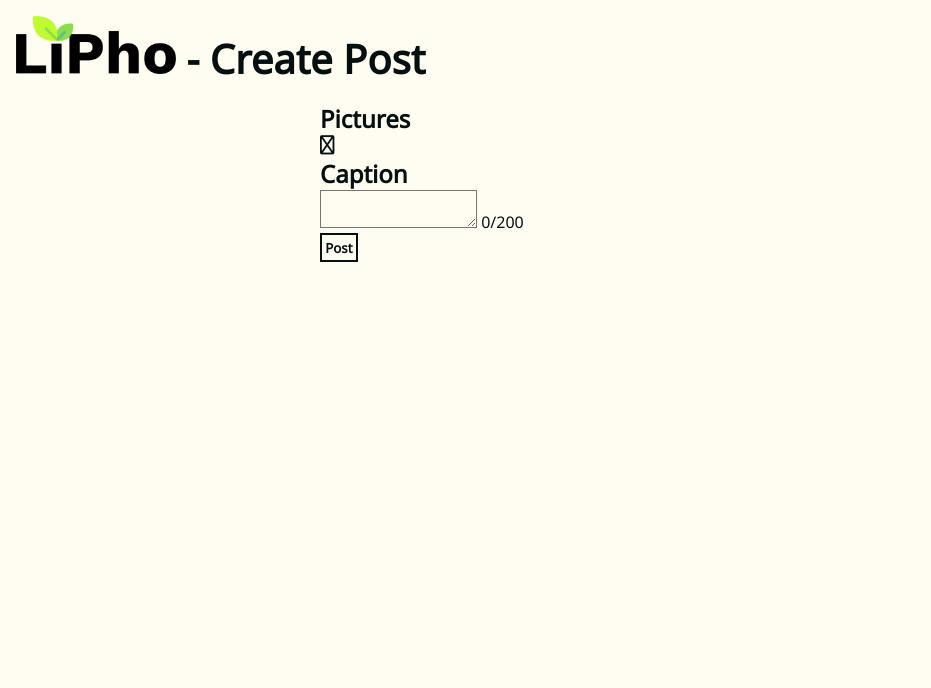
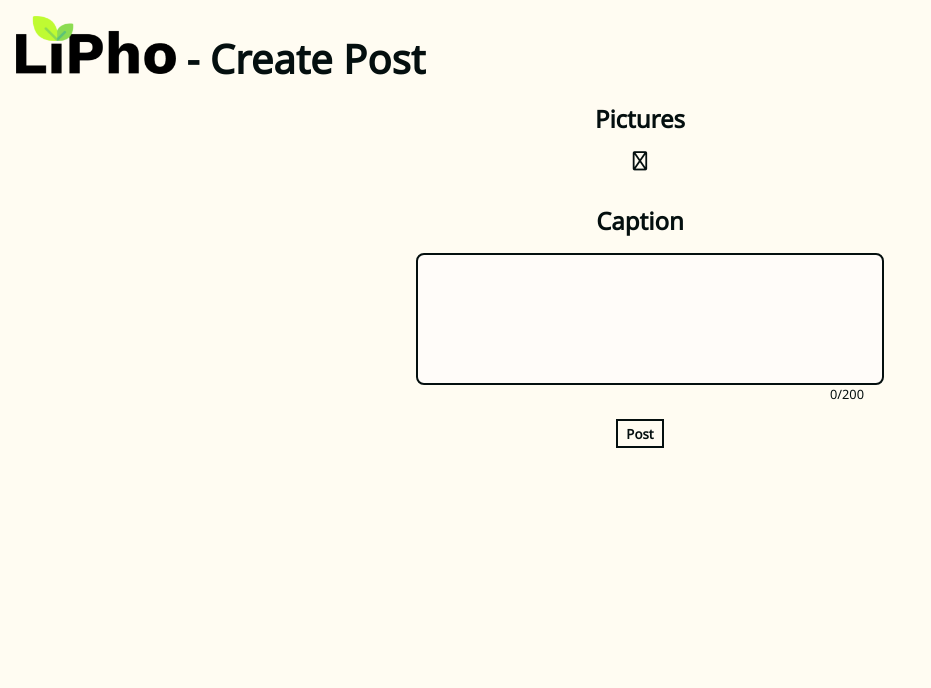
Before and after one commit to ValentinaPieri/lipho, a PHP site: page /create_post.php in a window 1280 px wide. Shown: the top 688 px of the page, without its empty margins (0-931 px from the left). Run offline with PHP 8.4, Linux system fonts and the light colour scheme; the visitor is signed in with stand-in values (Sample User, id 1); data that the repository does not hold is empty.

Commit message:
Styled create post page

```diff
--- a/app/pages/create_post_page.php
+++ b/app/pages/create_post_page.php
@@ -1,17 +1,19 @@
+<div class="create-post-container">
     <div class="images-form">
         <h2>Pictures</h2>
         <p id='images-counter'></p>
-    <button type='button' class="icon-button" id='add-image-button'>
+        <button type='button' class="icon-button add-image-button" id='add-image-button'>
             <span class='fa-regular fa-circle-plus'></span>
         </button>
     </div>
     <div id='images-container' class="images-container">
     </div>
-
-<div id='caption-form'>
-    <h2><label for='caption'>Caption</label></h2>
-    <textarea id='caption' name='caption' maxlength="200"></textarea>
-    <span id="remaining-characters">0/200</span>
+    <div id='caption-form' class="caption-form">
+        <h2>Caption</h2>
+        <div class="textarea">
+            <textarea id='caption' name='caption' maxlength="200" title="caption" aria-label="caption"></textarea>
+            <span id="remaining-characters" class="remaining-characters">0/200</span>
         </div>
-
+    </div>
     <button type='button' class='text-button' id='create-post-button'>Post</button>
+</div>
--- a/css/_create-post.scss
+++ b/css/_create-post.scss
@@ -1,120 +1,193 @@
-.create-post-form {
-    margin: 0 5vw;
-    padding-bottom: 30vh;
+.create-post-container {
     display: flex;
     flex-direction: column;
     align-items: center;
     justify-content: center;
+    margin-bottom: 10rem;
 
-    #images-form {
-        width: 100%;
+    .images-form {
         display: flex;
         flex-direction: column;
         align-items: center;
         justify-content: center;
 
-        .top-form {
+        .add-image-button {
+            margin: 1rem 0;
+        }
+    }
+
+    .post-image-container {
+        width: 18rem;
+        border: $border;
+        margin: 1rem 0;
+
+        .post-buttons-div {
             display: flex;
-            align-items: center;
-            justify-content: center;
-            flex-direction: column;
+            flex-direction: row;
+            z-index: 1;
+            position: absolute;
+            bottom: 0;
+            right: 0;
+            border: $border;
+            border-right: none;
+            border-bottom: none;
 
-            >* {
-                margin: 0.2rem 0;
-            }
-        }
-
-        .image-form-div {
-            width: 100%;
-            margin-bottom: 0.2rem;
-
-            .image-div {
-                flex-direction: column;
-                align-items: center;
-                justify-content: center;
-                width: 100%;
-                height: $post-height-mobile;
-                background: $black;
-                background-size: contain;
-                background-position: center;
-                background-repeat: no-repeat;
-
-                img {
-                    object-fit: contain;
-                    /* Scale the image to cover the entire div */
-                    max-width: 100%;
-                    max-height: 100%;
-                    width: 100%;
-                }
-            }
-
-            .input-buttons-div {
-                margin: 0.3rem 0;
-                display: flex;
-                align-items: center;
-                flex-direction: column;
-                justify-content: center;
-
-                >* {
-                    margin: 0.2rem 0;
-                }
-
-                input {
-                    max-width: 80%;
-                    cursor: pointer;
-                    border: $border;
-                    border-radius: 0.2rem;
-                }
+            .icon-button {
+                padding: 0.4rem;
             }
         }
     }
 
-    #caption-form {
-        width: 100%;
+    .caption-form {
+        width: 70%;
         display: flex;
         flex-direction: column;
         align-items: center;
         justify-content: center;
+        margin: 1rem 0;
 
-        >* {
-            margin: 0.2rem 0;
+        .textarea {
+            width: 100%;
+            display: flex;
+            flex-direction: column;
+            margin-top: 1rem;
+
+            textarea {
+                background-color: $background-white;
+                width: 100%;
+                height: 7rem;
+                resize: none;
+                border: $border;
+                border-radius: 0.5rem;
+                padding: 0.5rem;
+            }
+
+            .remaining-characters {
+                text-align: right;
+                font-size: 0.8rem;
+            }
         }
 
-        textarea {
-            width: 100%;
-            height: 5rem;
-            resize: none;
-        }
-    }
-
-    .btn {
-        font-weight: bold;
     }
 }
 
+// .create-post-form {
+//     margin: 0 5vw;
+//     padding-bottom: 30vh;
+//     display: flex;
+//     flex-direction: column;
+//     align-items: center;
+//     justify-content: center;
 
-@media screen and (min-aspect-ratio: $desktop-aspect-ratio) {
-    .create-post-form {
-        margin: 0 10vw;
-        display: flex;
-        align-items: center;
-        justify-content: center;
+//     #images-form {
+//         width: 100%;
+//         display: flex;
+//         flex-direction: column;
+//         align-items: center;
+//         justify-content: center;
 
-        #images-form {
-            .image-form-div {
-                .image-div {
-                    margin: auto;
-                    width: $post-width-desktop !important;
-                    height: $post-height-desktop !important;
-                }
-            }
-        }
+//         .top-form {
+//             display: flex;
+//             align-items: center;
+//             justify-content: center;
+//             flex-direction: column;
 
-        #caption-form {
-            textarea {
-                max-width: 60%;
-                height: 5rem;
-            }
-        }
-    }
-}
+//             >* {
+//                 margin: 0.2rem 0;
+//             }
+//         }
+
+//         .image-form-div {
+//             width: 100%;
+//             margin-bottom: 0.2rem;
+
+//             .image-div {
+//                 flex-direction: column;
+//                 align-items: center;
+//                 justify-content: center;
+//                 width: 100%;
+//                 height: $post-height-mobile;
+//                 background: $black;
+//                 background-size: contain;
+//                 background-position: center;
+//                 background-repeat: no-repeat;
+
+//                 img {
+//                     object-fit: contain;
+//                     /* Scale the image to cover the entire div */
+//                     max-width: 100%;
+//                     max-height: 100%;
+//                     width: 100%;
+//                 }
+//             }
+
+//             .input-buttons-div {
+//                 margin: 0.3rem 0;
+//                 display: flex;
+//                 align-items: center;
+//                 flex-direction: column;
+//                 justify-content: center;
+
+//                 >* {
+//                     margin: 0.2rem 0;
+//                 }
+
+//                 input {
+//                     max-width: 80%;
+//                     cursor: pointer;
+//                     border: $border;
+//                     border-radius: 0.2rem;
+//                 }
+//             }
+//         }
+//     }
+
+//     #caption-form {
+//         width: 100%;
+//         display: flex;
+//         flex-direction: column;
+//         align-items: center;
+//         justify-content: center;
+
+//         >* {
+//             margin: 0.2rem 0;
+//         }
+
+//         textarea {
+//             width: 100%;
+//             height: 5rem;
+//             resize: none;
+//         }
+//     }
+
+//     .btn {
+//         font-weight: bold;
+//     }
+// }
+
+
+// @media screen and (min-aspect-ratio: $desktop-aspect-ratio) {
+//     .create-post-form {
+//         margin: 0 10vw;
+//         display: flex;
+//         align-items: center;
+//         justify-content: center;
+
+//         #images-form {
+//             .image-form-div {
+//                 .image-div {
+//                     margin: auto;
+//                     width: $post-width-desktop !important;
+//                     height: $post-height-desktop !important;
+//                 }
+//             }
+//         }
+
+//         #caption-form {
+//             textarea {
+//                 max-width: 60%;
+//                 height: 5rem;
+//             }
+//         }
+//     }
+// }
--- a/css/_profile.scss
+++ b/css/_profile.scss
@@ -114,7 +114,7 @@
         height: auto;
 
         .post-image-container {
-            button {
+            .icon-button {
                 z-index: 1;
                 position: absolute;
                 bottom: 0;
--- a/css/_settings.scss
+++ b/css/_settings.scss
@@ -5,11 +5,6 @@
     justify-content: center;
     padding: 1rem;
     padding-top: 0;
-
-    button {
-        padding: 0.2rem;
-        font-weight: bold;
-    }
 
     img {
         width: 5rem;
@@ -24,8 +19,8 @@
 
         button {
             margin: 1rem 0.6rem 0.4rem 0;
-            border: none;
             color: $light-green;
+            font-weight: bold;
         }
     }
 
--- a/css/style.css
+++ b/css/style.css
@@ -559,10 +559,6 @@ main > .delete-all-notifications-button span {
   padding: 1rem;
   padding-top: 0;
 }
-.edit-profile-image button {
-  padding: 0.2rem;
-  font-weight: bold;
-}
 .edit-profile-image img {
   width: 5rem;
   height: 5rem;
@@ -575,8 +571,8 @@ main > .delete-all-notifications-button span {
 }
 .edit-profile-image .save-button button {
   margin: 1rem 0.6rem 0.4rem 0;
-  border: none;
   color: #0F571F;
+  font-weight: bold;
 }
 .edit-profile-image .image-settings {
   display: flex;
@@ -634,105 +630,69 @@ main > .delete-all-notifications-button span {
     align-items: center;
   }
 }
-.create-post-form {
-  margin: 0 5vw;
-  padding-bottom: 30vh;
+.create-post-container {
+  display: flex;
+  flex-direction: column;
+  align-items: center;
+  justify-content: center;
+  margin-bottom: 10rem;
+}
+.create-post-container .images-form {
   display: flex;
   flex-direction: column;
   align-items: center;
   justify-content: center;
 }
-.create-post-form #images-form {
-  width: 100%;
+.create-post-container .images-form .add-image-button {
+  margin: 1rem 0;
+}
+.create-post-container .post-image-container {
+  width: 18rem;
+  border: 2px solid #040F0F;
+  margin: 1rem 0;
+}
+.create-post-container .post-image-container .post-buttons-div {
+  display: flex;
+  flex-direction: row;
+  z-index: 1;
+  position: absolute;
+  bottom: 0;
+  right: 0;
+  border: 2px solid #040F0F;
+  border-right: none;
+  border-bottom: none;
+}
+.create-post-container .post-image-container .post-buttons-div .icon-button {
+  padding: 0.4rem;
+}
+.create-post-container .caption-form {
+  width: 70%;
   display: flex;
   flex-direction: column;
   align-items: center;
   justify-content: center;
+  margin: 1rem 0;
 }
-.create-post-form #images-form .top-form {
-  display: flex;
-  align-items: center;
-  justify-content: center;
-  flex-direction: column;
-}
-.create-post-form #images-form .top-form > * {
-  margin: 0.2rem 0;
-}
-.create-post-form #images-form .image-form-div {
-  width: 100%;
-  margin-bottom: 0.2rem;
-}
-.create-post-form #images-form .image-form-div .image-div {
-  flex-direction: column;
-  align-items: center;
-  justify-content: center;
-  width: 100%;
-  height: 150vw;
-  background: #040F0F;
-  background-size: contain;
-  background-position: center;
-  background-repeat: no-repeat;
-}
-.create-post-form #images-form .image-form-div .image-div img {
-  -o-object-fit: contain;
-     object-fit: contain;
-  /* Scale the image to cover the entire div */
-  max-width: 100%;
-  max-height: 100%;
-  width: 100%;
-}
-.create-post-form #images-form .image-form-div .input-buttons-div {
-  margin: 0.3rem 0;
-  display: flex;
-  align-items: center;
-  flex-direction: column;
-  justify-content: center;
-}
-.create-post-form #images-form .image-form-div .input-buttons-div > * {
-  margin: 0.2rem 0;
-}
-.create-post-form #images-form .image-form-div .input-buttons-div input {
-  max-width: 80%;
-  cursor: pointer;
-  border: 2px solid #040F0F;
-  border-radius: 0.2rem;
-}
-.create-post-form #caption-form {
+.create-post-container .caption-form .textarea {
   width: 100%;
   display: flex;
   flex-direction: column;
-  align-items: center;
-  justify-content: center;
+  margin-top: 1rem;
 }
-.create-post-form #caption-form > * {
-  margin: 0.2rem 0;
+.create-post-container .caption-form .textarea textarea {
+  background-color: #FFFCF9;
+  width: 100%;
+  height: 7rem;
+  resize: none;
+  border: 2px solid #040F0F;
+  border-radius: 0.5rem;
+  padding: 0.5rem;
 }
-.create-post-form #caption-form textarea {
-  width: 100%;
-  height: 5rem;
-  resize: none;
-}
-.create-post-form .btn {
-  font-weight: bold;
+.create-post-container .caption-form .textarea .remaining-characters {
+  text-align: right;
+  font-size: 0.8rem;
 }
 
-@media screen and (min-aspect-ratio: 4/3) {
-  .create-post-form {
-    margin: 0 10vw;
-    display: flex;
-    align-items: center;
-    justify-content: center;
-  }
-  .create-post-form #images-form .image-form-div .image-div {
-    margin: auto;
-    width: 25rem !important;
-    height: 37.5rem !important;
-  }
-  .create-post-form #caption-form textarea {
-    max-width: 60%;
-    height: 5rem;
-  }
-}
 .edit-profile {
   margin: 0.4rem 2rem;
   text-align: end;
@@ -833,7 +793,7 @@ main > .delete-all-notifications-button span {
   width: 100%;
   height: auto;
 }
-.profile-posts.grid .grid-post .post-image-container button {
+.profile-posts.grid .grid-post .post-image-container .icon-button {
   z-index: 1;
   position: absolute;
   bottom: 0;
@@ -872,7 +832,7 @@ button {
 }
 
 .text-button {
-  padding: 0.2rem;
+  padding: 0.2rem 0.5rem;
   font-weight: bold;
   border: 2px solid #040F0F;
 }
--- a/css/style.scss
+++ b/css/style.scss
@@ -38,7 +38,7 @@ button {
 }
 
 .text-button {
-    padding: 0.2rem;
+    padding: 0.2rem 0.5rem;
     font-weight: bold;
     border: $border;
 }
--- a/js/create_post.js
+++ b/js/create_post.js
@@ -64,7 +64,7 @@ function showImage(index) {
     postButtonsContainer.className = 'post-buttons-div';
 
     let removeButton = document.createElement("button");
-    removeButton.className = "icon-button post-button";
+    removeButton.className = "icon-button remove-button";
     removeButton.id = "remove-button" + index;
     removeButton.type = "button";
 
@@ -120,7 +120,7 @@ function refreshArrowButtons() {
 
 function getMoveUpButton(imageIndex) {
     let moveUpButton = document.createElement("button");
-    moveUpButton.className = "icon-button post-button";
+    moveUpButton.className = "icon-button";
     moveUpButton.id = "move-up-button" + imageIndex;
     moveUpButton.type = "button";
 
@@ -148,7 +148,7 @@ function moveImageUp(imageIndex) {
 
 function getMoveDownButton(imageIndex) {
     let moveDownButton = document.createElement("button");
-    moveDownButton.className = "icon-button post-button";
+    moveDownButton.className = "icon-button";
     moveDownButton.id = "move-down-button" + imageIndex;
     moveDownButton.type = "button";
 
--- a/js/profile.js
+++ b/js/profile.js
@@ -193,7 +193,7 @@ function getGridViewPostContainer(postId, owner) {
   postImage.id = "post-image-container" + postId;
 
   let fullScreenButton = document.createElement("button");
-  fullScreenButton.className = "icon-button post-button full-screen-button";
+  fullScreenButton.className = "icon-button full-screen-button";
   fullScreenButton.id = "full-screen-button" + postId;
   fullScreenButton.type = "button";
   let fullScreenButtonIcon = document.createElement("span");
@@ -205,7 +205,7 @@ function getGridViewPostContainer(postId, owner) {
 
   if (owner === currentUsername) {
     let deleteButton = document.createElement("button");
-    deleteButton.className = "icon-button post-button delete-button";
+    deleteButton.className = "icon-button delete-button";
     deleteButton.id = "delete-button" + postId;
     deleteButton.type = "button";
     let deleteButtonIcon = document.createElement("span");
```
Also changed, not shown: 1 other file. Lines whose indentation alone changed are shown as unchanged.
